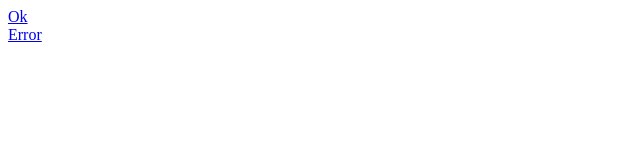
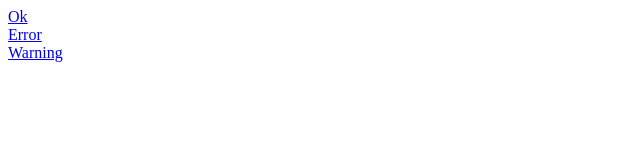
Before and after one commit to sukumarpatel/mycdn, a plain HTML site: page index.html in a window 1280 px wide. Shown: the full height of the page, 0-640 px from the left. Drawn offline with Linux system fonts and the light colour scheme.

Commit message:
Warning htm

```diff
--- a/index.html
+++ b/index.html
@@ -6,5 +6,7 @@
         <a href="ok.png">Ok</a>
         <br/>
         <a href="error.png">Error</a>
+        <br/>
+        <a href="warning.png">Warning</a>
     </body>
 </html>
```
